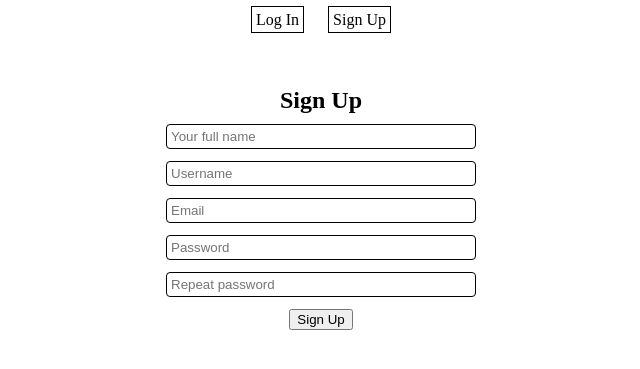
After one commit to utof0x/php-login, a PHP site: page /signup.php in a window 1280 px wide. The commit adds this page. Shown: the top 369 px of the page, without its empty margins (319-959 px from the left). Run offline with PHP 8.4, Linux system fonts and the light colour scheme.

Commit message:
created signin and signup pages, moved header and footer of every page to different files

```diff
--- a/css/styles.css
+++ b/css/styles.css
@@ -27,3 +27,33 @@
     border: 1px solid #000;
     text-align: center;
 }
+
+.login-form-wrapper {
+    display: flex;
+    flex-direction: column;
+    align-items: center;
+    margin-top: 60px;
+}
+
+.login-form {
+    display: flex;
+    flex-direction: column;
+    align-items: center;
+}
+
+.login-form-title {
+    font-size: 24px;
+    font-weight: 700;
+}
+
+.login-form input {
+    width: 300px;
+    padding: 4px;
+    border-radius: 4px;
+    border: 1px solid #000;
+    margin-bottom: 12px;
+}
+
+.login-form input:first-of-type {
+    margin-top: 12px;
+}
--- /dev/null
+++ b/parts/footer.php
@@ -0,0 +1,3 @@
+    </div>
+</body>
+</html>
--- /dev/null
+++ b/parts/header.php
@@ -0,0 +1,19 @@
+<!doctype html>
+<html lang="en">
+<head>
+    <meta charset="UTF-8">
+    <meta name="viewport"
+          content="width=device-width, user-scalable=no, initial-scale=1.0, maximum-scale=1.0, minimum-scale=1.0">
+    <meta http-equiv="X-UA-Compatible" content="ie=edge">
+    <link rel="stylesheet" href="css/reset.css">
+    <link rel="stylesheet" href="css/styles.css">
+    <title>Document</title>
+</head>
+<body>
+<div class="wrapper">
+    <nav>
+        <ul class="links-list">
+            <li class="item"><a href="login.php">Log In</a></li>
+            <li class="item"><a href="signup.php">Sign Up</a></li>
+        </ul>
+    </nav>
--- /dev/null
+++ b/signup.php
@@ -0,0 +1,13 @@
+<?php include 'parts/header.php' ?>
+    <div class="login-form-wrapper">
+        <h1 class="login-form-title">Sign Up</h1>
+        <form class="login-form" action="" method="post">
+            <input type="text" name="name" placeholder="Your full name"/>
+            <input type="text" name="username" placeholder="Username"/>
+            <input type="text" name="email" placeholder="Email"/>
+            <input type="text" name="password" placeholder="Password"/>
+            <input type="text" name="passwordRepeat" placeholder="Repeat password"/>
+            <button type="submit" name="submit">Sign Up</button>
+        </form>
+    </div>
+<?php include 'parts/footer.php' ?>
```
Also changed, not shown: index.php (+5 -23 lines), login.php (added, +10 -0 lines).
